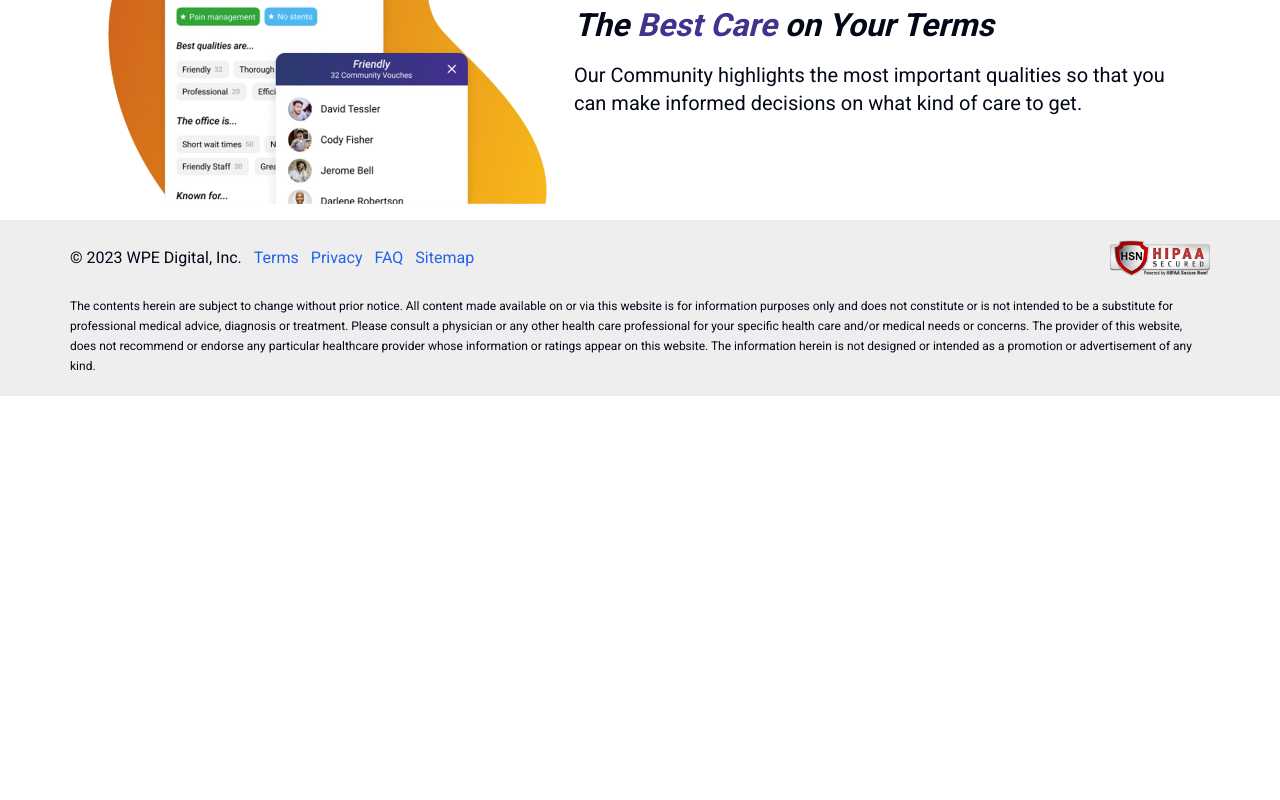
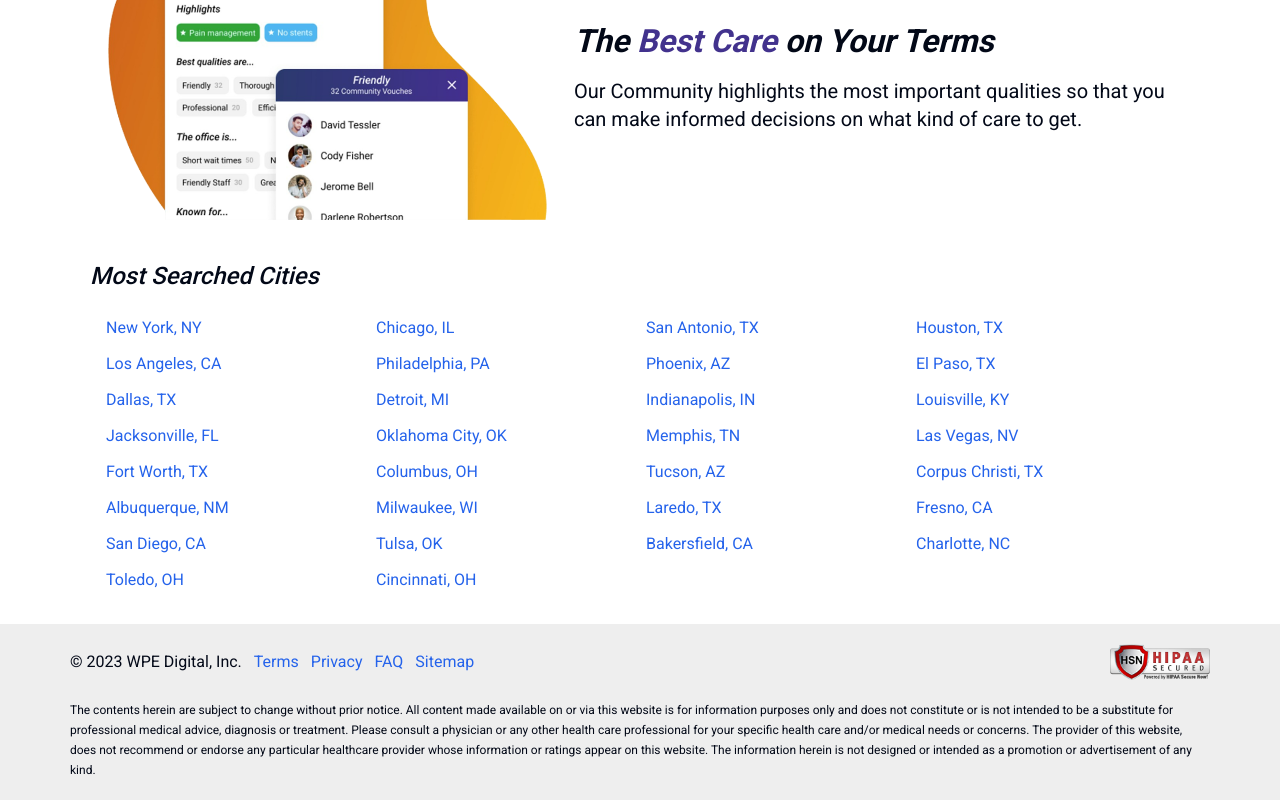
Before and after one commit to Coconut-Lab-SG/find-my-uro, a Next.js app: page / in a window 1280 px wide. Shown: the part 2195-2995 px from the top of the page. Before the commit the page ends 2591 px from the top, so only its background shows below. Built offline with nearby package versions, Linux system fonts and the light colour scheme.

Commit message:
feat(home): create Most Searched Cities UI section

```diff
--- /dev/null
+++ b/src/app/(main)/most-searched-cities/index.tsx
@@ -0,0 +1,41 @@
+export function MostSearchedCities() {
+  return (
+    <div className="flex flex-col gap-y-2 max-w-[1140px] mx-auto w-full px-5">
+      <p className="text-2xl italic font-medium">
+        Most Searched Cities
+      </p>
+      <div className="grid grid-cols-2 p-4 gap-3 mobileL:grid-cols-4">
+        <a href="/#">New York, NY</a>
+        <a href="/#">Chicago, IL</a>
+        <a href="/#">San Antonio, TX</a>
+        <a href="/#">Houston, TX</a>
+        <a href="/#">Los Angeles, CA</a>
+        <a href="/#">Philadelphia, PA</a>
+        <a href="/#">Phoenix, AZ</a>
+        <a href="/#">El Paso, TX</a>
+        <a href='/#'>Dallas, TX</a>
+        <a href='/#'>Detroit, MI</a>
+        <a href='/#'>Indianapolis, IN</a>
+        <a href='/#'>Louisville, KY</a>
+        <a href="/#">Jacksonville, FL</a>
+        <a href="/#">Oklahoma City, OK</a>
+        <a href="/#">Memphis, TN</a>
+        <a href="/#">Las Vegas, NV</a>
+        <a href="/#">Fort Worth, TX</a>
+        <a href="/#">Columbus, OH</a>
+        <a href="/#">Tucson, AZ</a>
+        <a href="/#">Corpus Christi, TX</a>
+        <a href="/#">Albuquerque, NM</a>
+        <a href="/#">Milwaukee, WI</a>
+        <a href="/#">Laredo, TX</a>
+        <a href="/#">Fresno, CA</a>
+        <a href="/#">San Diego, CA</a>
+        <a href="/#">Tulsa, OK</a>
+        <a href="/#">Bakersfield, CA</a>
+        <a href="/#">Charlotte, NC</a>
+        <a href="/#">Toledo, OH</a>
+        <a href="/#">Cincinnati, OH</a>
+      </div>
+    </div>
+  )
+}
--- a/src/app/(main)/page.tsx
+++ b/src/app/(main)/page.tsx
@@ -1,13 +1,15 @@
 import { ArticleSection } from './article'
 import { FindUrologist } from './find-urologist'
+import { MostSearchedCities } from './most-searched-cities'
 import { PromotionBanner } from './promotion-banner'
 
 export default function Home() {
   return (
-    <div className="flex flex-col gap-y-8">
+    <div className="flex flex-col gap-y-10">
       <FindUrologist />
       <PromotionBanner />
       <ArticleSection />
+      <MostSearchedCities />
     </div>
   )
 }
```
